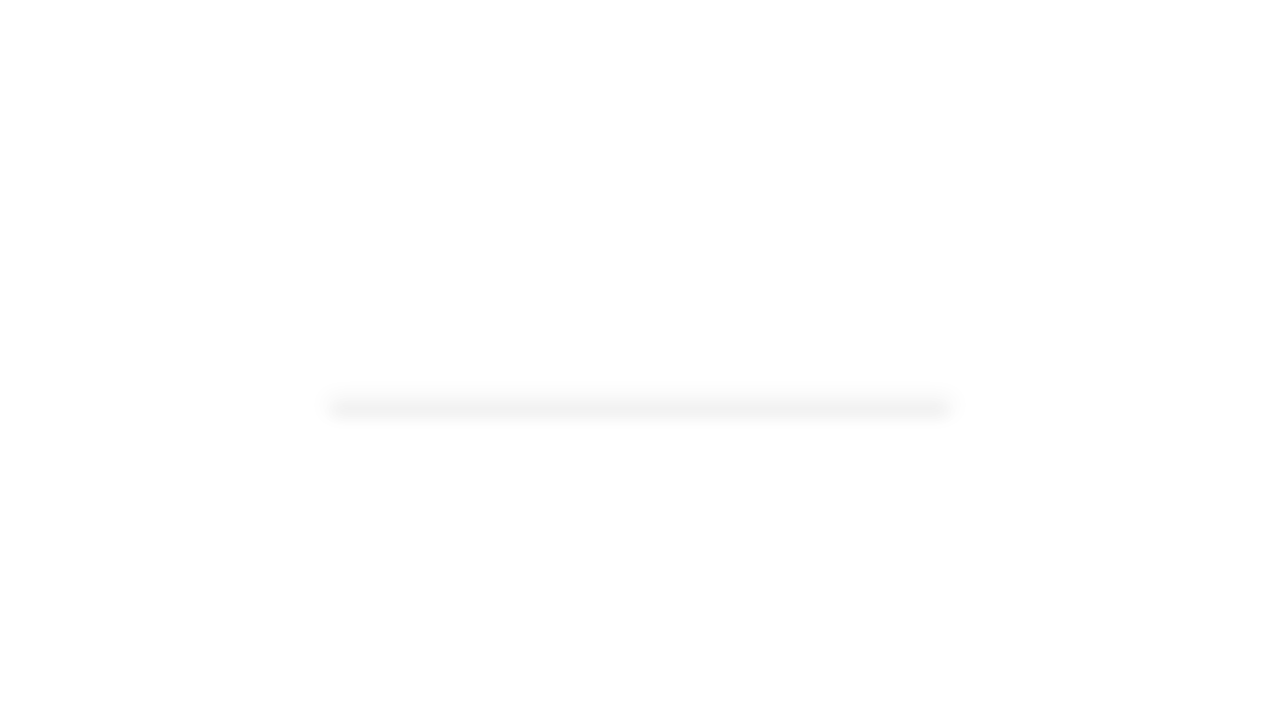
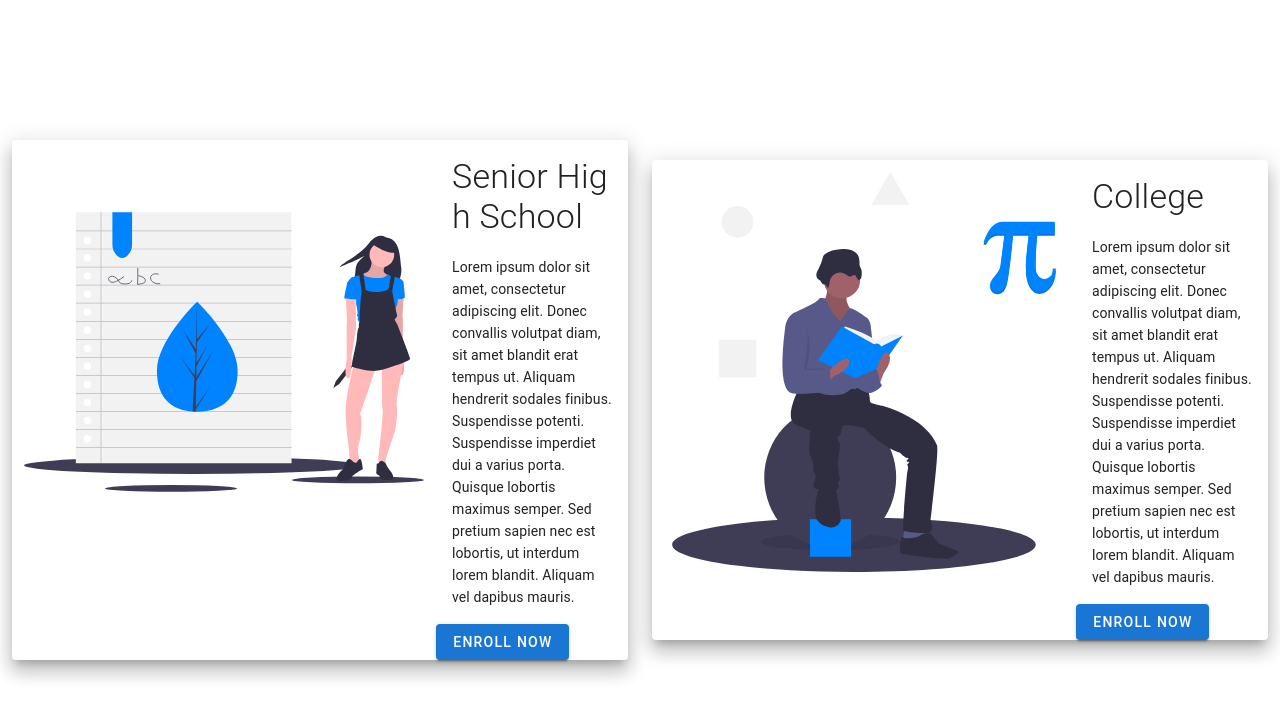
Before and after one commit to Bestlink-College-of-the-Philippines/BCPAdmission-Client, a Vue app: page / in a window 1280 px wide. Shown: the top 718 px of the page. Built offline with nearby package versions, Linux system fonts and the light colour scheme; a small style sheet from the web is missing.

Commit message:
Fixed Based UI of Admission

```diff
--- a/src/App.vue
+++ b/src/App.vue
@@ -1,21 +1,32 @@
 <template>
   <v-app id="inspire">
     <v-content>
-      <v-container
-        class="fill-height"
-        fluid
-      >
-        <v-row
-          align="center"
-          justify="center"
-        >
+      <v-container class="fill-height" fluid>
+        <v-row align="center" justify="center">
           <v-col
             cols="12"
             sm="6"
             md="6"
+            v-for="(data, index) in dataRegistration"
+            :key="index"
           >
-            <v-card class="elevation-12">
-              <v-img ></v-img>
+            <v-card class="elevation-12 mx-auto">
+              <div class="d-flex flex-no-wrap justify-space-between">
+
+                <v-avatar class="ma-3" size="400" tile>
+                  <v-img :src="data.src" :contain="true"></v-img>
+                </v-avatar>
+                <div>
+                  <v-card-title
+                    class="display-1 font-weight-light"
+                    v-text="data.title"
+                  ></v-card-title>
+                  <v-spacer />
+                  <v-card-subtitle v-text="data.content" class="pt-1"></v-card-subtitle>
+                  <v-spacer />
+                  <v-btn class="primary">Enroll Now</v-btn>
+                </div>
+              </div>
             </v-card>
           </v-col>
         </v-row>
@@ -25,17 +36,23 @@
 </template>
 
 <script>
-  export default {
+export default {
+  data: () => ({
+    dataRegistration: [
+      {
+        src: require("./assets/shs.svg"),
+        title: "Senior High School",
+        link: "",
+        content: "Lorem ipsum dolor sit amet, consectetur adipiscing elit. Donec convallis volutpat diam, sit amet blandit erat tempus ut. Aliquam hendrerit sodales finibus. Suspendisse potenti. Suspendisse imperdiet dui a varius porta. Quisque lobortis maximus semper. Sed pretium sapien nec est lobortis, ut interdum lorem blandit. Aliquam vel dapibus mauris."
+      },
+      {
+        src: require("./assets/college.svg"),
+        title: "College",
+        link: "",
+        content: "Lorem ipsum dolor sit amet, consectetur adipiscing elit. Donec convallis volutpat diam, sit amet blandit erat tempus ut. Aliquam hendrerit sodales finibus. Suspendisse potenti. Suspendisse imperdiet dui a varius porta. Quisque lobortis maximus semper. Sed pretium sapien nec est lobortis, ut interdum lorem blandit. Aliquam vel dapibus mauris."
 
-    data: () => ({
-       shs: {
-         src : require("./assets/shs.svg"),
-         link : ""
-       },
-       college: {
-         src : require("./assets/college.svg"),
-         link : ""
-       },
-    })
-  }
+      },
+    ],
+  }),
+};
 </script>
```
